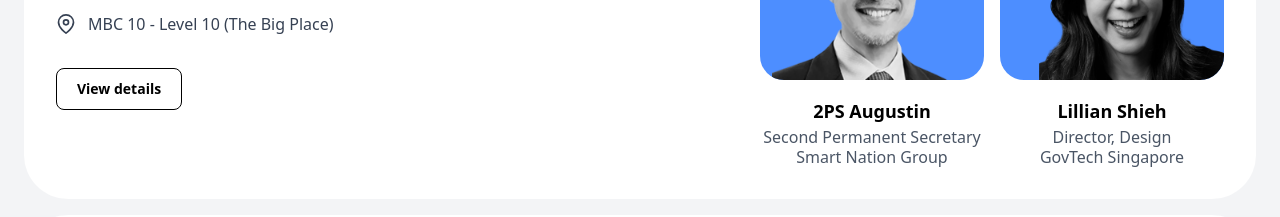
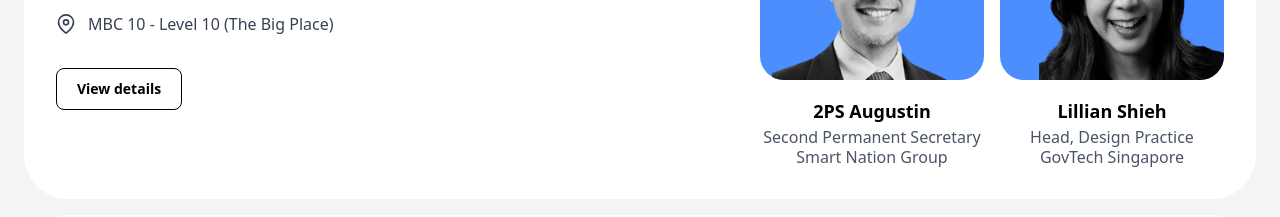
Before and after one commit to rezailmi/govtech-designfest, a Next.js app: page / in a window 1280 px wide. Shown: the part 2500-2717 px from the top of the page. Built offline with nearby package versions, Linux system fonts and the light colour scheme.

Commit message:
Update keynote speaker title for Lillian Shieh from 'Director, Design' to 'Head, Design Practice' for accuracy in representation.

```diff
--- a/src/data/keynotes.ts
+++ b/src/data/keynotes.ts
@@ -79,7 +79,7 @@ export const keynotes: Keynote[] = [
       },
       {
         name: 'Lillian Shieh',
-        title: 'Director, Design',
+        title: 'Head, Design Practice',
         organization: 'GovTech Singapore',
         image: '/assets/images/speaker-lillian.png'
       }
```
